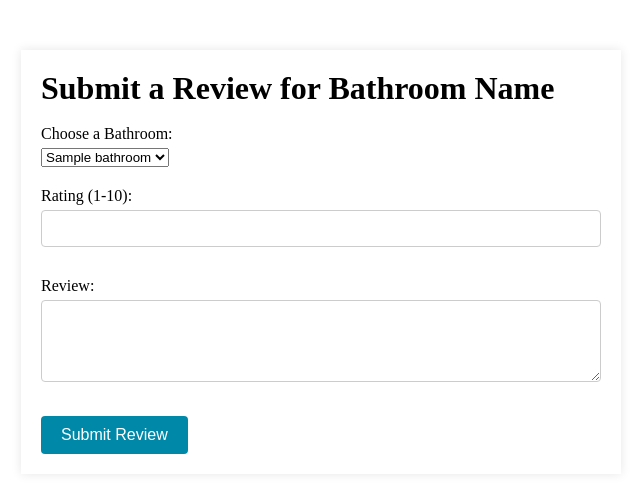
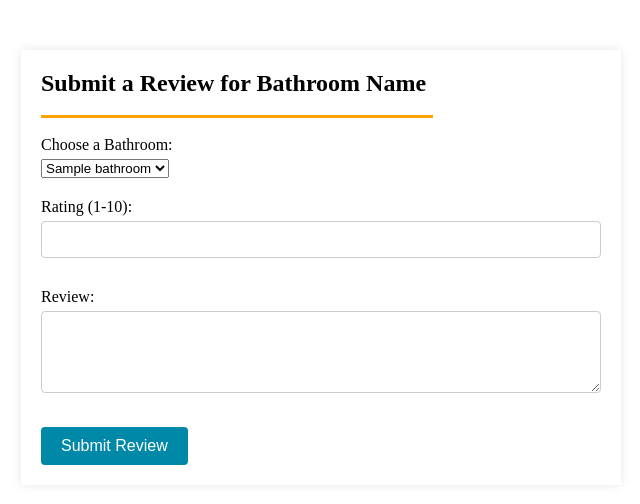
Before and after one commit to wcgoodrum/crapmaps-asd, a Django app: page /crap_maps/review/ in a window 1280 px wide. Shown: the part 84-588 px from the top of the page, without its empty margins (319-959 px from the left). Run offline with Django 4.2, Linux system fonts and the light colour scheme; tables that the repository leaves empty hold one stand-in row (values such as "Sample post").

Commit message:
add separate lines between title and contents

```diff
--- a/crap_maps/templates/approve.html
+++ b/crap_maps/templates/approve.html
@@ -122,6 +122,9 @@
     <div class="content-container">
         <div class="form-container">
             <h2>Unapproved Reviews</h2>
+            <br>
+            <hr style="text-align: left; width: 50%; height: 3px; color: #ffa300; background-color: #ffa300; border: none;">
+            <br>
             {% for review in unapproved_reviews %}
             <br>
                 <li class="review-info">
--- a/crap_maps/templates/index.html
+++ b/crap_maps/templates/index.html
@@ -201,6 +201,8 @@
     <div class="centered-content">
       <h1>My Google OAuth Project</h1>
       <br>
+      <hr style="text-align: left; width: 25%; height: 3px; color: #ffa300; background-color: #ffa300; border: none;">
+      <br>
       {% if user.is_authenticated %}
         <p>Welcome{{ user.first_name }}{{ user.last_name }}. Your username is {{ user.username }}.</p>
         {% if user.groups.all.0.name == 'admin' %}
--- a/crap_maps/templates/review.html
+++ b/crap_maps/templates/review.html
@@ -149,7 +149,9 @@
 
         <div class="content-container">
             <div class="form-container">
-                <h1>Submit a Review for Bathroom Name</h1>
+                <h2>Submit a Review for Bathroom Name</h2>
+                <br>
+                <hr style="text-align: left; width: 70%; height: 3px; color: #ffa300; background-color: #ffa300; border: none;">
                 <br>
                 <form action="{% url 'review' %}" method="post">
                     {% csrf_token %}
```
